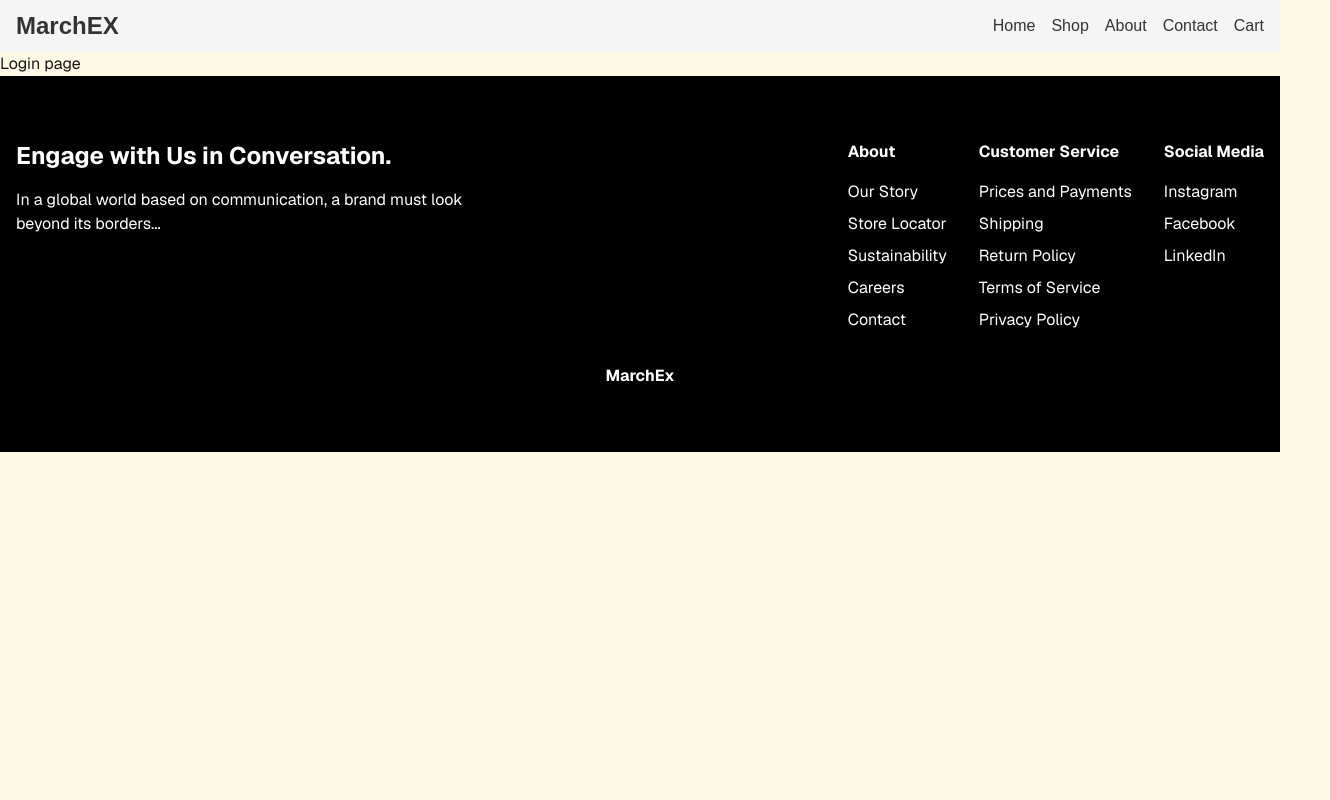
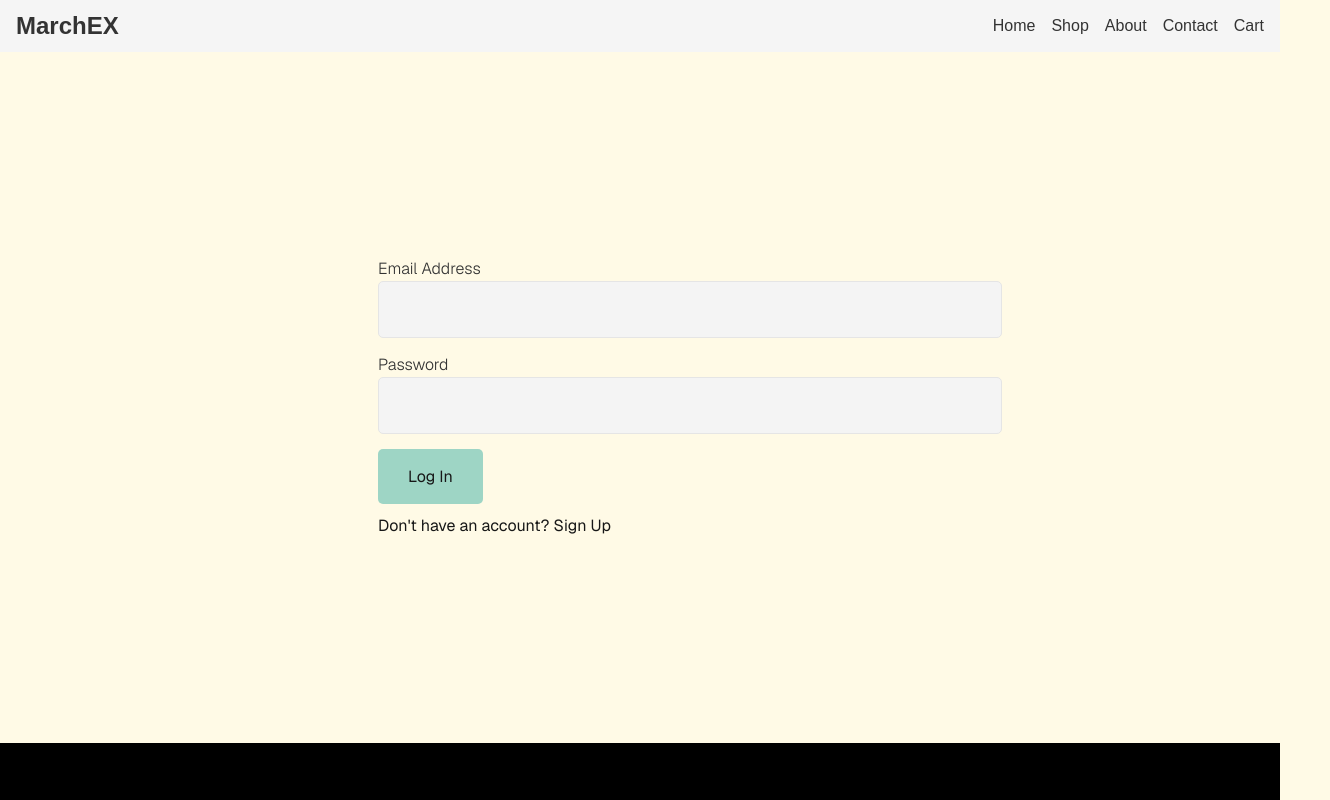
Before and after one commit to giftdavid101/-march-Express, a Next.js app in the folder FRONTEND/march-express/: page /login in a window 1280 px wide. Shown: the top 800 px of the page, 1330 px wide, since content can reach past the window. Built offline with nearby package versions, Linux system fonts and the light colour scheme.

Commit message:
login page

```diff
--- a/FRONTEND/march-express/src/app/css/signup.css
+++ b/FRONTEND/march-express/src/app/css/signup.css
@@ -105,3 +105,6 @@ label {
     transform: translateY(-50%);
     cursor: pointer;
 }
+.fit{
+    margin: 155px;
+}
--- a/FRONTEND/march-express/src/app/login/page.tsx
+++ b/FRONTEND/march-express/src/app/login/page.tsx
@@ -1,10 +1,44 @@
+'use client'
+import "../css/signup.css"
+import {useState} from "react";
+
 export default function LoginPage() {
-
+    const [loading, setLoading] = useState(false);
 
     return (
         <div className=" font-[family-name:var(--font-geist-sans)]">
-
-            Login page
+            <div className="sign-up-style">
+            <div className="sign-up container">
+                <div className={'form-con fit'}>
+                    <form>
+                        <div className={'input-field'}>
+                            <label htmlFor={'email'}>Email Address</label>
+                            <input
+                                id={'email'}
+                                name={'email'}
+                                type={'email'}
+                            />
+                        </div>
+                        <div className={'input-field'}>
+                            <label htmlFor={'password'}>Password</label>
+                            <input
+                                id={'password'}
+                                name={'password'}
+                                type={'password'}
+                            />
+                        </div>
+                        <button className={"auth-btn"} type="submit" disabled={loading}>
+                            {loading ? <div className="loader"></div> : 'Log In'}
+                        </button>
+                    </form>
+                    <div>
+                        <p>
+                            Don't have an account? <a href={'/signup'}>Sign Up</a>
+                        </p>
+                    </div>
+                </div>
+            </div>
+        </div>
         </div>
 
     );
```
